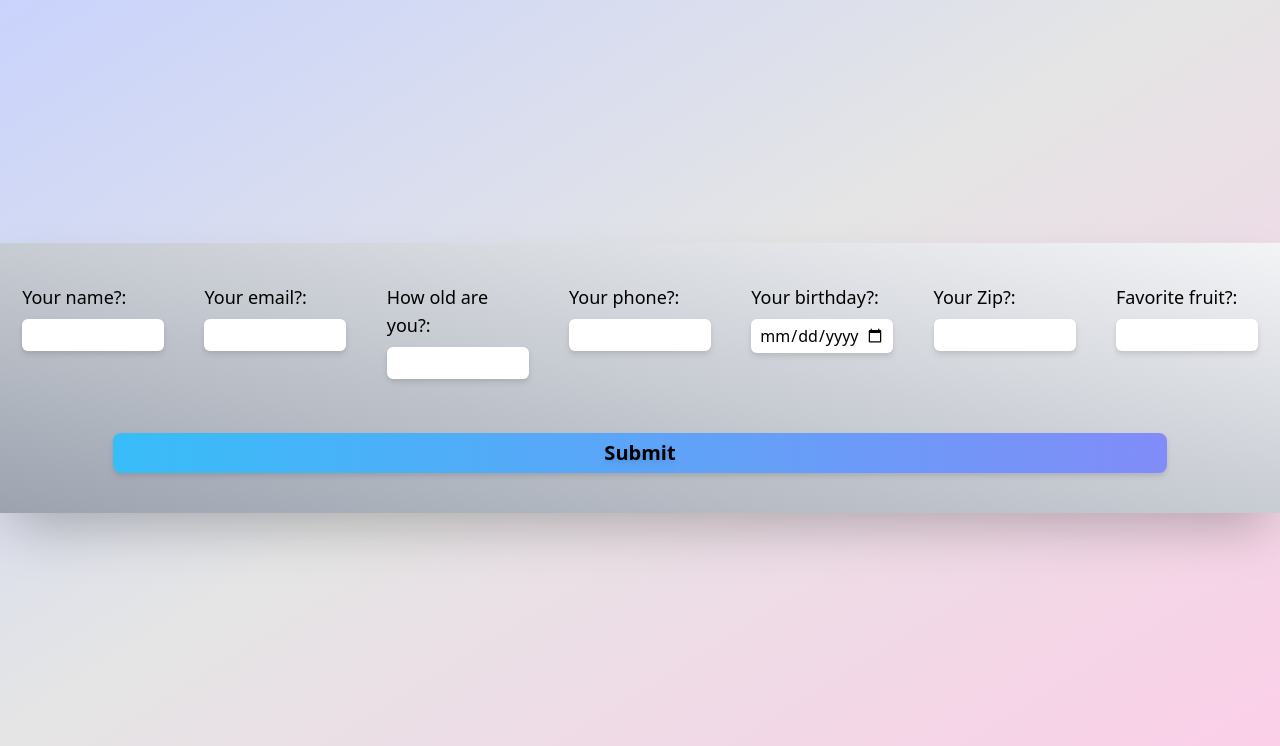
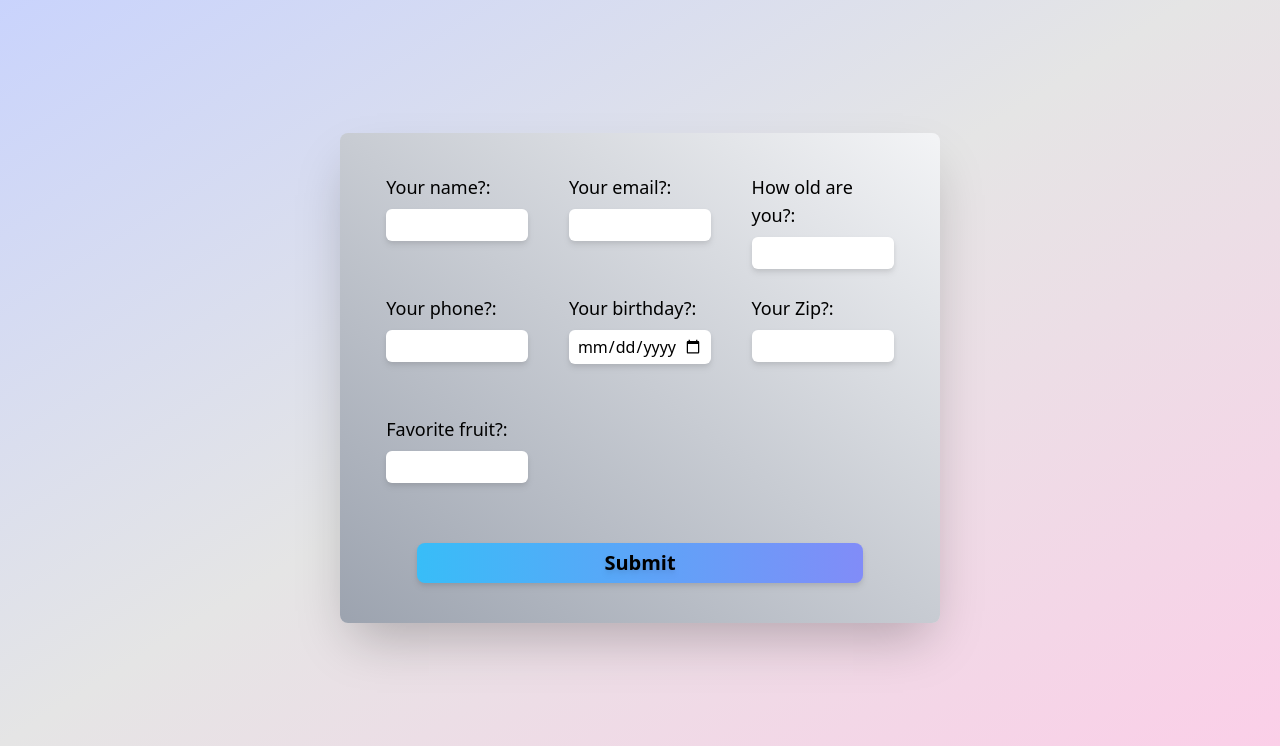
Before and after one commit to grazomarin/form-validation, a website: page dist/index.html in a window 1280 px wide. Shown: the part 54-800 px from the top of the page. Drawn offline with Linux system fonts and the light colour scheme.

Commit message:
added support for all viewport sizes

```diff
--- a/dist/index.html
+++ b/dist/index.html
@@ -22,11 +22,11 @@
       <form
         id="form"
         action="none"
-        class="w-full sm:w-5/12 justify-self-center self-center phone+::rounded-lg text-black bg-gradient-to-bl from-gray-100 to-gray-400 shadow-2xl flex flex-col items-center px-2 phone+::px-8 py-10 gap-10"
+        class="w-full rounded-lg sm:w-[480px] md:w-[600px] justify-self-center self-center sm:rounded-lg text-black bg-gradient-to-bl from-gray-100 to-gray-400 shadow-2xl flex flex-col items-center px-2 sm:px-8 py-10 gap-10"
       >
         <!-- inner form container starts -->
         <div
-          class="flex-shrink-0 w-full h-auto grid gap-x-3 gap-y-[10%] grid-auto-fit-[150px] auto-rows-fr justify-items-center"
+          class="w-full h-auto grid gap-x-3 gap-y-3 sm:gap-y-[10%] grid-auto-fit-[150px] auto-rows-fr justify-items-center"
         >
           <div class="flex flex-col w-5/6 min-h-[50px]">
             <label class="mb-2 text-lg" for="name">Your name?:</label>
@@ -132,7 +132,7 @@
         </div>
         <!-- inner form container ends -->
         <button
-          class="block h-10 w-10/12 bg-gradient-to-r from-sky-400 to-indigo-400 col-span-2 rounded-lg text-xl font-semibold drop-shadow-md hover:drop-shadow-lg duration-300 col-span-2"
+          class="block h-10 w-10/12 bg-gradient-to-r from-sky-400 to-indigo-400 col-span-2 rounded-lg text-xl font-semibold drop-shadow-md hover:drop-shadow-lg duration-300"
           id="submit"
           type="reset"
         >
```
Also changed, not shown: dist/index.css.
